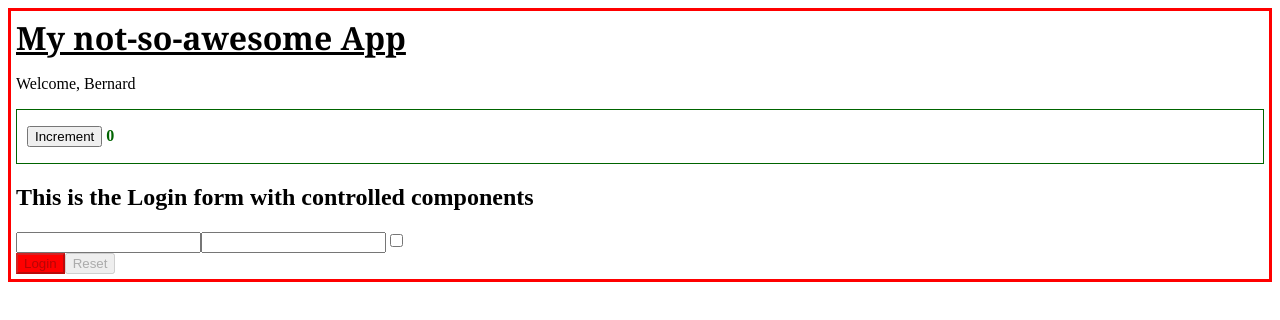
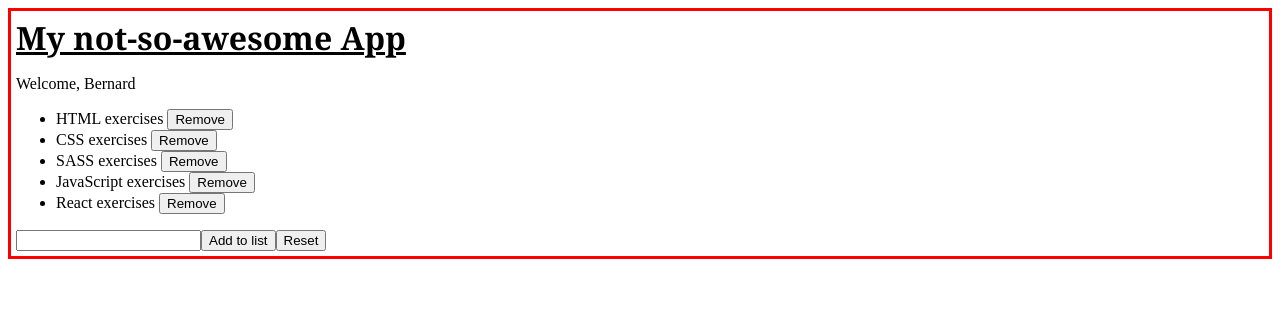
Before and after one commit to cristophergaziano/React_Ex, a React (Create React App) app in the folder my-app/: page / in a window 1280 px wide. Shown: the top 320 px of the page. Built offline with nearby package versions, Linux system fonts and the light colour scheme.

Commit message:
exercise renderprops-01 done but not totally working

```diff
--- a/my-app/src/App.js
+++ b/my-app/src/App.js
@@ -3,6 +3,7 @@ import { Welcome } from "./Welcome";
 import { Counter } from "./Counter";
 import { Login } from "./Login";
 import { Container } from "./Container";
+import { TodoList } from "./TodoList";
 
 export class App extends React.Component {
   render() {
@@ -10,8 +11,23 @@ export class App extends React.Component {
       <Container title="My not-so-awesome App">
         <div>
           <Welcome name="Bernard" />
-          <Counter />
-          <Login />
+          <TodoList
+            render={( items,index, handleRemoveItem ) => (
+              <div>
+                {" "}
+                <ul>
+                  {items.map((item) => (
+                    <li key={index}>
+                      {item}{" "}
+                      <button onClick={() => handleRemoveItem(index)}>
+                        Remove
+                      </button>
+                    </li>
+                  ))}
+                </ul>
+              </div>
+            )}
+          ></TodoList>
         </div>
       </Container>
     );
--- a/my-app/src/TodoList.js
+++ b/my-app/src/TodoList.js
@@ -43,16 +43,7 @@ export class TodoList extends React.Component {
   render() {
     return (
       <div>
-        <ul>
-          {this.state.items.map((item, index) => (
-            <li key={index}>
-              {item}{" "}
-              <button onClick={() => this.handleRemoveItem(index)}>
-                Remove
-              </button>
-            </li>
-          ))}
-
+        {this.props.render(this.state.items, this.handleRemoveItem)}
         <input
           value={this.state.inputField}
           onChange={this.handleInputSave}
@@ -64,7 +55,6 @@ export class TodoList extends React.Component {
           Add to list
         </button>
         <button onClick={this.handleResetList}>Reset</button>
-        </ul>
       </div>
     );
   }
```
Lines whose indentation alone changed are shown as unchanged.
